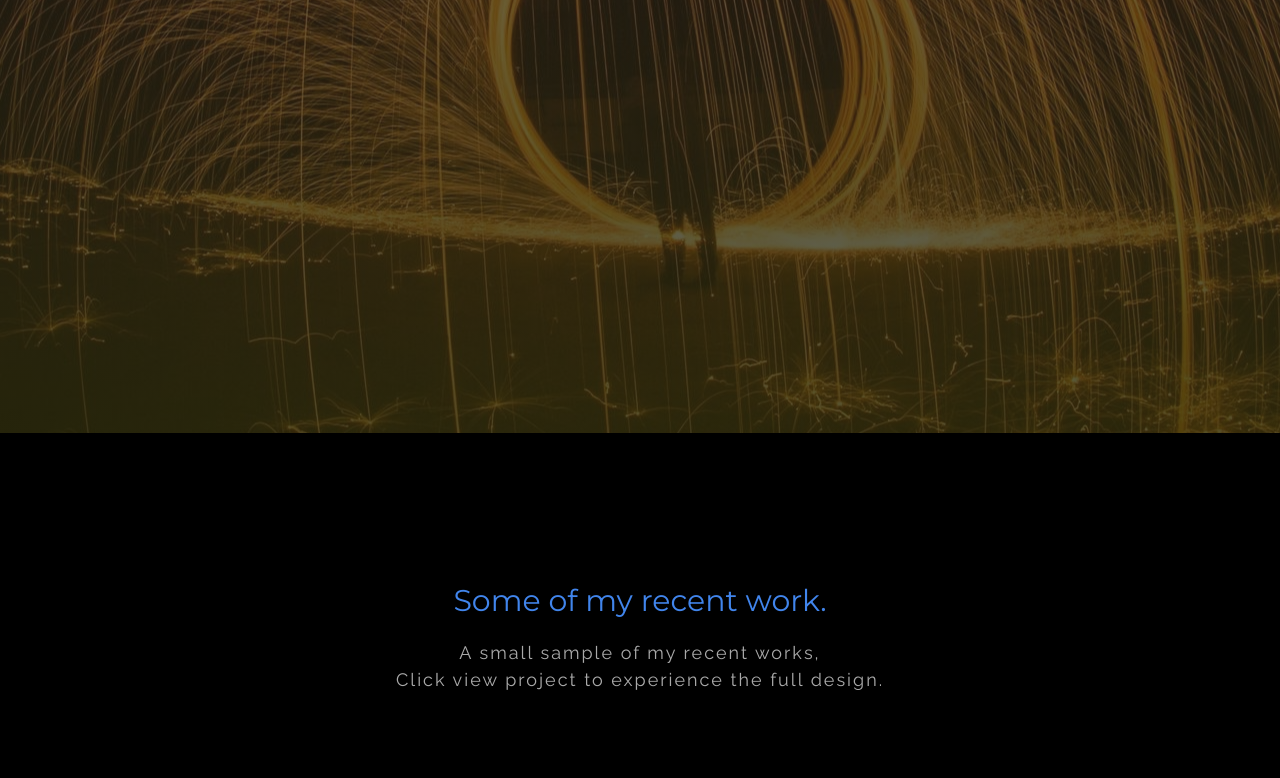
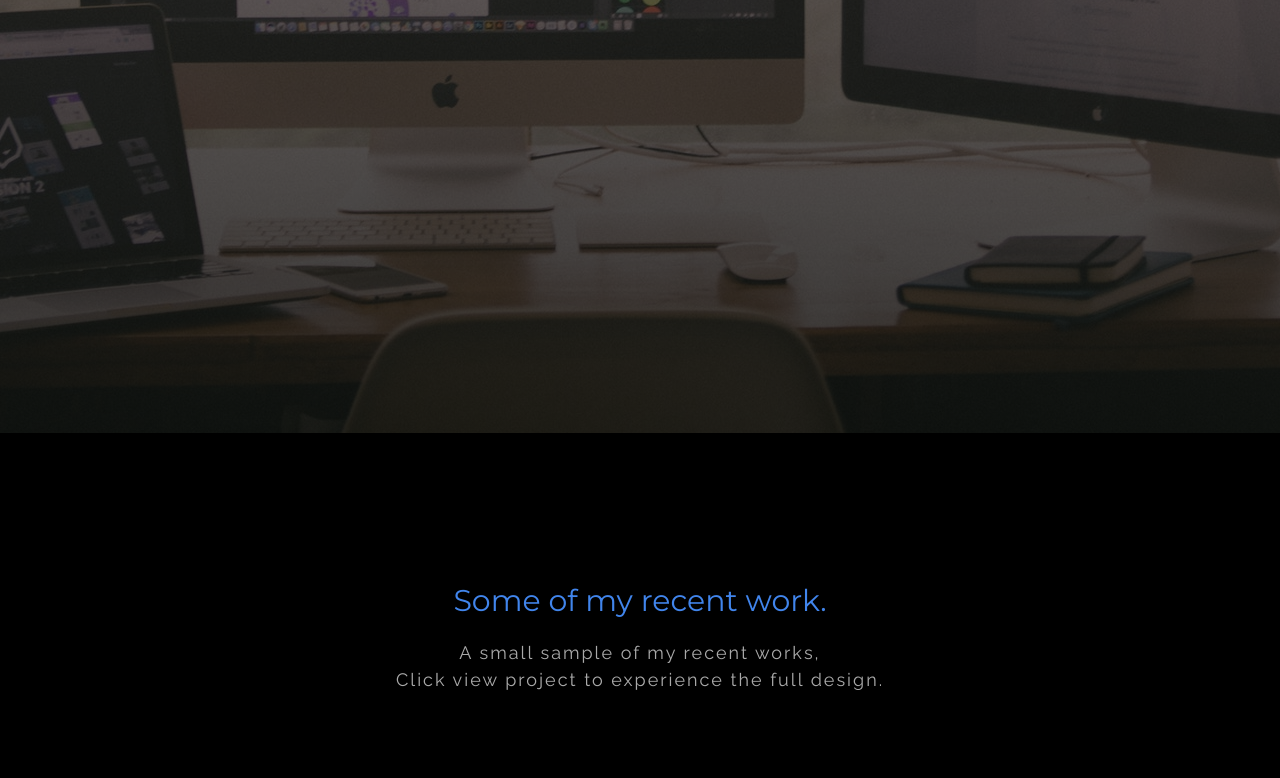
Before and after one commit to tryptonite/KyzenWebDesign, a website: page portfolio.html in a window 1280 px wide. Shown: the part 417-1195 px from the top of the page. Drawn offline with nearby package versions, Linux system fonts and the light colour scheme.

Commit message:
Updated Pictures/Size

```diff
--- a/sass/layout/_header.scss
+++ b/sass/layout/_header.scss
@@ -13,8 +13,8 @@
 }
 
 .port-header{
-    background: linear-gradient(rgba(41, 29, 29, 0.61),rgba(44, 44, 12, 0.801))
-    ,url(../images/lightpaint.jpg) no-repeat center center;
+    background: linear-gradient(rgba(41, 29, 29, 0.61),rgba(8, 8, 6, 0.801))
+    ,url(../images/portfolio-headerimg.jpg) no-repeat center center;
 }
 
 .serv-header{
@@ -24,7 +24,7 @@
 
 .contact-header{
     background: linear-gradient(rgba(41, 29, 29, 0.61),rgba(41, 34, 34, 0.801))
-    ,url(../images/London-contact.jpg) no-repeat center center;
+    ,url(../images/London-contactRS.jpg) no-repeat center center;
     height:650px;
     background-size:cover;
 }
```
Also changed, not shown: css/style.css, images/HoneyPortfolio.png (deleted), images/HoneyPortfolioRS.png, images/KyzenPortfolio.png (deleted), images/KyzenPortfolioRS.png, images/London-contact.jpg (deleted), images/London-contactRS.jpg (added), images/Portfolio-Headerimg.jpg (added), images/Service-Pro.png, images/Services-Landing.jpg, images/background-2462436_1920.jpg (deleted), images/home-office-336373_1920.jpg (deleted), images/home-office.jpg, images/lightpaint.jpg (deleted).
